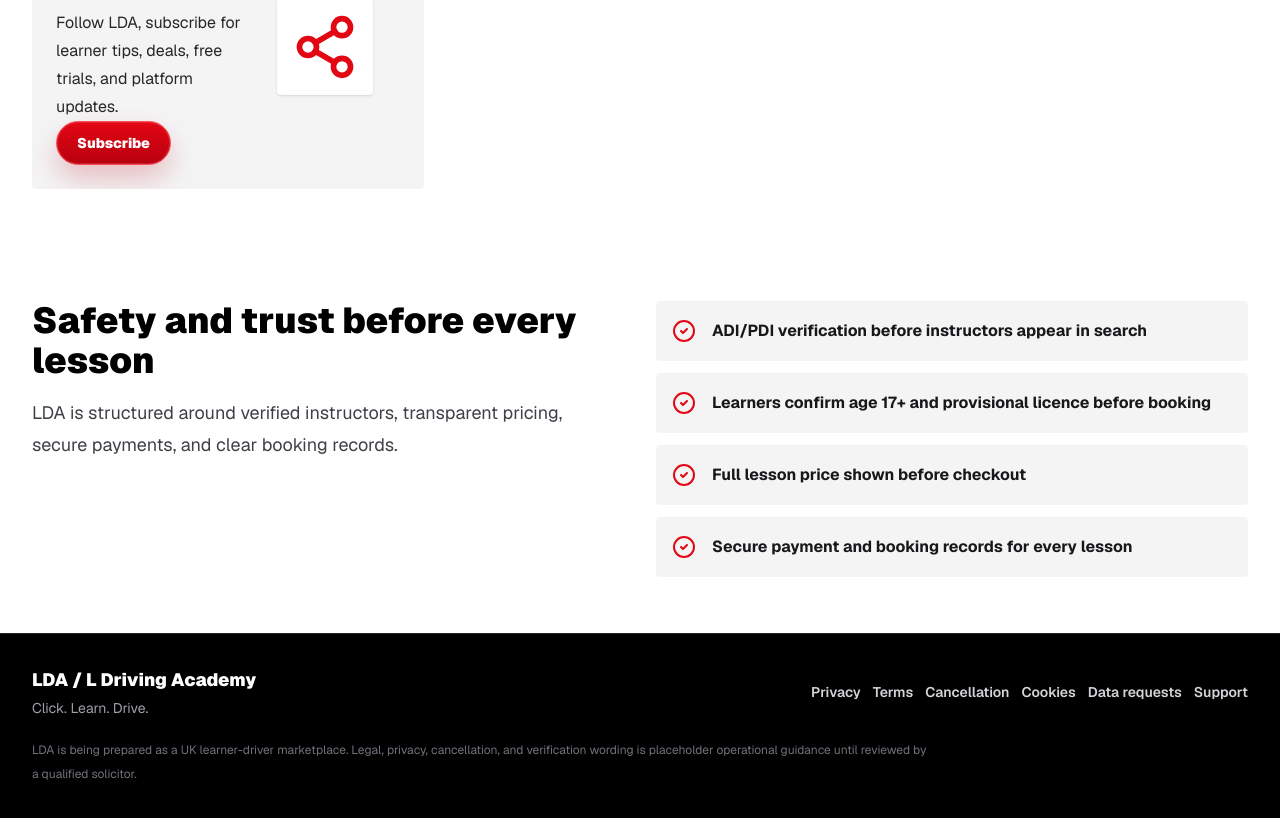
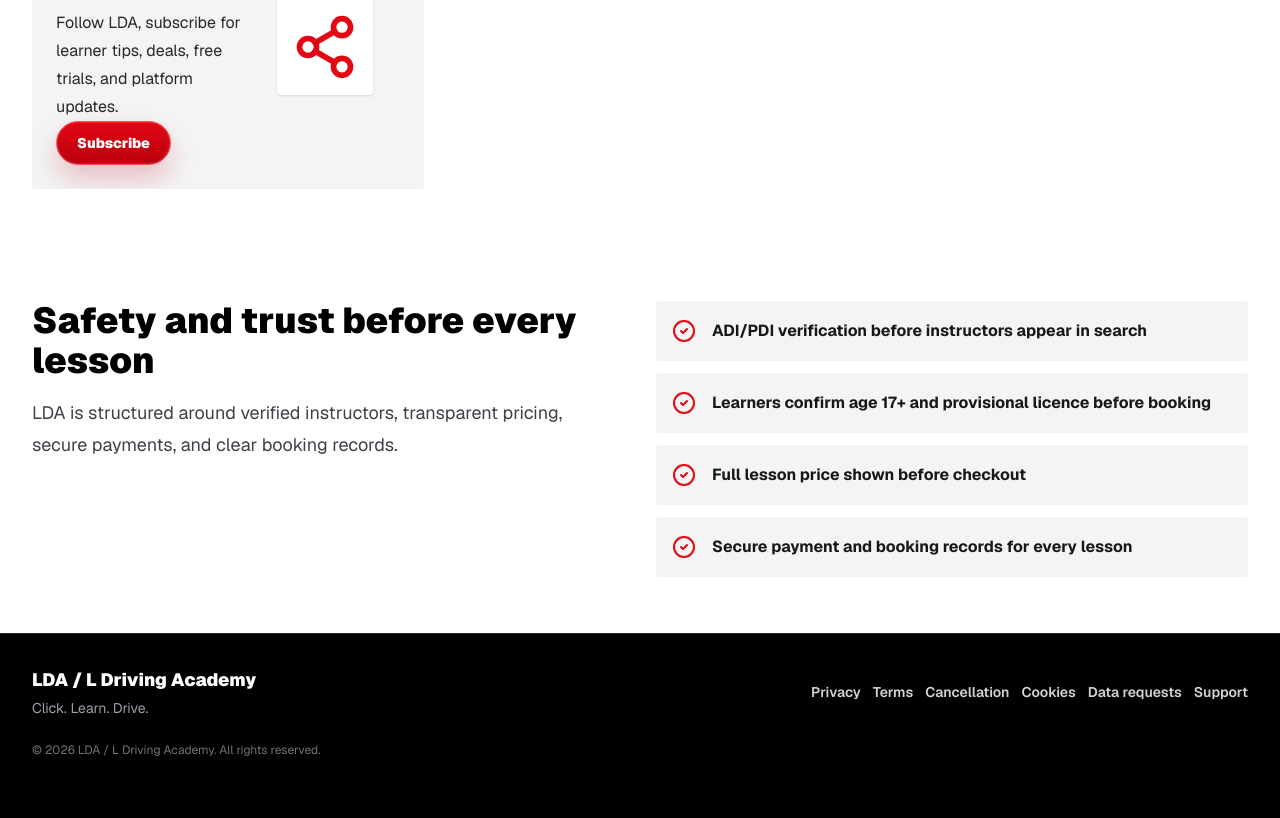
Before and after one commit to LDrivingAcademy/LDA, a Next.js app: page / in a window 1280 px wide. Shown: the part 1675-2493 px from the top of the page. After the commit the page ends 2469 px from the top, so only its background shows below. Built offline with nearby package versions, Linux system fonts and the light colour scheme.

Commit message:
Update footer copyright wording

```diff
--- a/src/components/site-footer.tsx
+++ b/src/components/site-footer.tsx
@@ -3,7 +3,7 @@ import { complianceLinks } from "@/lib/marketplace-content";
 
 export function SiteFooter() {
   return (
-    <footer className="border-t border-border bg-ink text-white">
+    <footer className="border-t border-zinc-800 bg-ink text-white">
       <div className="mx-auto flex max-w-7xl flex-col gap-5 px-4 py-8 sm:px-6 lg:px-8">
         <div className="flex flex-col gap-3 md:flex-row md:items-center md:justify-between">
           <div>
@@ -19,7 +19,7 @@ export function SiteFooter() {
           </nav>
         </div>
         <p className="max-w-4xl text-xs leading-6 text-zinc-500">
-          LDA is being prepared as a UK learner-driver marketplace. Legal, privacy, cancellation, and verification wording is placeholder operational guidance until reviewed by a qualified solicitor.
+          © 2026 LDA / L Driving Academy. All rights reserved.
         </p>
       </div>
     </footer>
```
